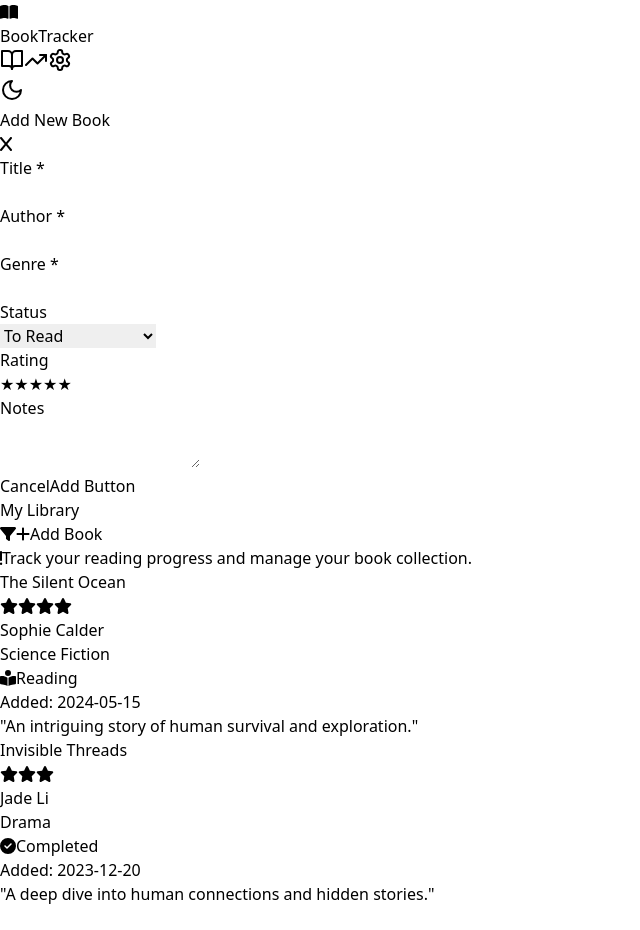
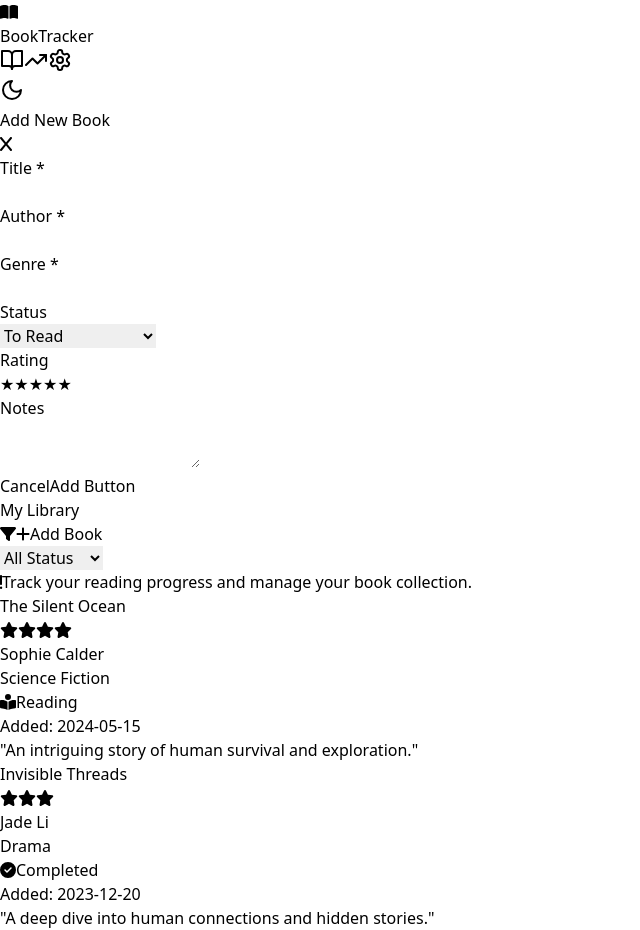
Before and after one commit to Batajoo/book-tracker-app, a React (Vite) app: page / in a window 1280 px wide. Shown: the whole page, without its empty margins (0-640 px from the left). Before the commit the page ends 906 px from the top, so only its background shows below. Built offline with nearby package versions, Linux system fonts and the light colour scheme.

Commit message:
filter button functionality compeleted

```diff
--- a/src/App.jsx
+++ b/src/App.jsx
@@ -1,10 +1,13 @@
 import { useState } from 'react'
 import { AddButtonPage, Footer, Header, MainSection } from './components/index'
-import { AddButtonContextProvider } from './context';
+import { AddButtonContextProvider, FilterContextProvider } from './context';
 
 
 function App() {
   const [addPageOpen, setAddPageOpen] = useState(false);
+  const [filterStatus, setFilterStatus] = useState(false);
+  const [filterValue, setFilterValue] = useState("All Status");
+
   const [bookData, setBookData] = useState([
     {
         bookName: "The Silent Ocean",
@@ -43,12 +46,15 @@ function App() {
 	}])
   }
 
+
   return (
     <>
 		<Header/>
 		<AddButtonContextProvider value={{addPageOpen, togglePopUp, bookData, addBook}}>
-			<AddButtonPage />
-			<MainSection/>
+      <FilterContextProvider value={{filterStatus, setFilterStatus, filterValue, setFilterValue}}>
+        <AddButtonPage />
+        <MainSection/>
+      </FilterContextProvider>
 		</AddButtonContextProvider>
 		<Footer/>
     </>
--- a/src/components/AddBookSection/AddBookSection.jsx
+++ b/src/components/AddBookSection/AddBookSection.jsx
@@ -1,19 +1,25 @@
 import React from "react";
 import { faExclamation, faPlus, faFilter } from "@fortawesome/free-solid-svg-icons";
 import { FontAwesomeIcon } from "@fortawesome/react-fontawesome";
-import { useAddButtonContext } from "../../context";
+import { useAddButtonContext, useFilterContext } from "../../context";
 
 function AddBookSection(){
     const {togglePopUp} = useAddButtonContext()
+    const {setFilterStatus} = useFilterContext()
 
     const addButtonPressed = (e) => {
         togglePopUp();
     }
+
+    const filterButtonPressed = (e) => {
+        setFilterStatus((prev)=>!prev)
+    }
+
     return(
         <div className='flex justify-between items-center my-10 mx-8'>
             <h2 className="font-bold text-3xl">My Library</h2>
             <div className="flex items-center gap-5">
-                <FontAwesomeIcon className="text-blue-500 text-2xl" icon={faFilter}/>
+                <FontAwesomeIcon className="text-blue-500 text-2xl" icon={faFilter} onClick={filterButtonPressed}/>
                 <button className='bg-blue-500 text-white py-2 px-3 rounded-md' onClick={addButtonPressed}><FontAwesomeIcon icon={faPlus} className="pr-2" />Add Book</button>
             </div>
         </div>
--- a/src/components/MainSection/MainSection.jsx
+++ b/src/components/MainSection/MainSection.jsx
@@ -2,14 +2,27 @@ import React from "react";
 import { faExclamation, faBookOpenReader } from "@fortawesome/free-solid-svg-icons";
 import { FontAwesomeIcon } from "@fortawesome/react-fontawesome";
 import {AddBookSection, BookCard} from "../index";
-import { useAddButtonContext } from "../../context";
+import { useAddButtonContext, useFilterContext } from "../../context";
 
 function MainSection(){
     const {bookData} = useAddButtonContext();
+    const {filterStatus, filterValue, setFilterValue} = useFilterContext();
     return(
     <section className="max-w-4xl mx-auto block">
         <AddBookSection/>
-        <div className="flex m-8 p-4 gap-3 rounded-md items-center border shadow-lg">
+        <div className={`${filterStatus ? "block" : "hidden"} shadow-lg border p-4 mx-8 my-2 rounded-lg`}>
+            <select
+                className="p-2 rounded-md"
+                value={filterValue}
+                onChange={(e)=>{setFilterValue(e.target.value)}}
+            >
+                <option>All Status</option>
+                <option>Reading</option>
+                <option>Completed</option>
+                <option>To Read</option>
+            </select>
+        </div>
+        <div className="flex mx-8 mb-5 p-4 gap-3 rounded-md items-center border shadow-lg">
             <FontAwesomeIcon icon={faExclamation}/>
             <span>Track your reading progress and manage your book collection.</span>
         </div>
--- /dev/null
+++ b/src/context/FilterContext.js
@@ -0,0 +1,17 @@
+import { useContext, createContext } from "react";
+
+export const FilterContext = createContext({
+    filterStatus: false,
+    filterValue: "All Status",
+    setFilterStatus: ()=>{},
+    setFilterValue: ()=>{}
+
+})
+
+export const FilterContextProvider = FilterContext.Provider;
+
+export const useFilterContext = () => {
+    return useContext(FilterContext)
+}
+
+export default FilterContextProvider;
--- a/src/context/index.js
+++ b/src/context/index.js
@@ -1,3 +1,11 @@
 import { AddButtonContext, useAddButtonContext, AddButtonContextProvider } from "./AddButtonContext";
+import { FilterContext, useFilterContext } from "./FilterContext";
+import FilterContextProvider from "./FilterContext";
 
-export {AddButtonContext, AddButtonContextProvider, useAddButtonContext}
+export {AddButtonContext,
+        AddButtonContextProvider,
+        useAddButtonContext,
+        FilterContext,
+        FilterContextProvider,
+        useFilterContext
+    }
```
